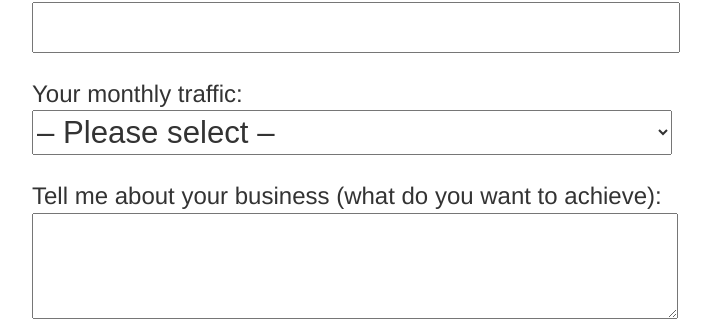
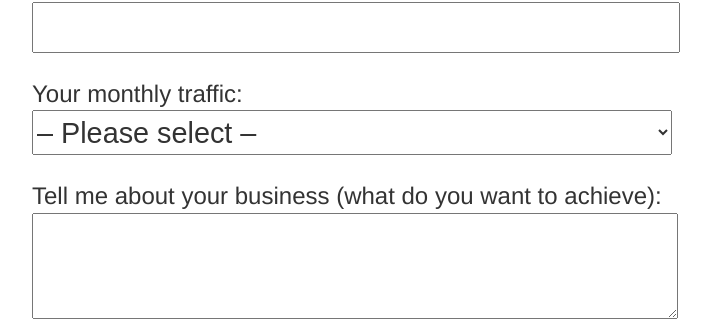
Before and after one commit to emilsw/ew, a Jekyll site: the page built from contact.md, in a window 1280 px wide. Shown: the part 693-1014 px from the top of the page, without its empty margins (288-999 px from the left). Built offline with Jekyll 4.4.1, drawn with Linux system fonts in a browser that asks for light colours.

Commit message:
Update main.css

```diff
--- a/css/main.css
+++ b/css/main.css
@@ -65,7 +65,7 @@
 select {
 height: 45px;
 width: 100%;
-font-size: 1.3em;
+font-size: 1.2em;
 color: #333;
 }
 
@@ -73,7 +73,7 @@
 
 height: 100px;
 width: 100%;
-font-size: 1.3em;
+font-size: 1.2em;
 color: #333;
 }
 
```
